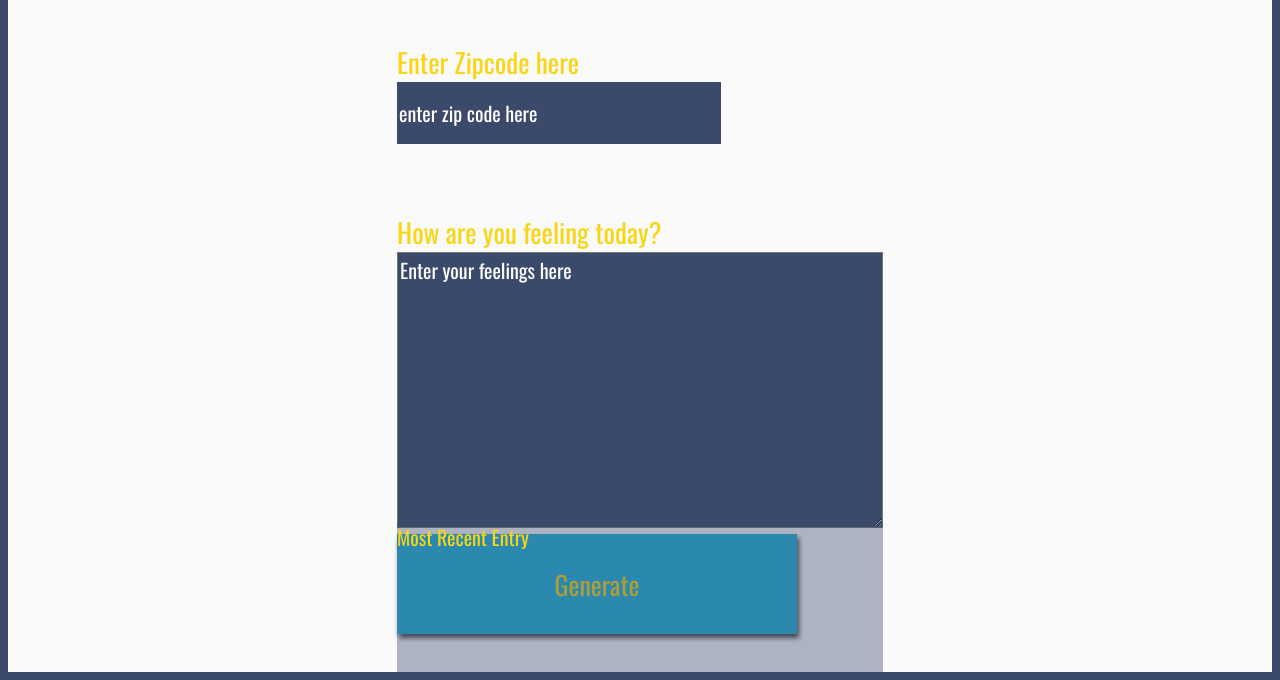
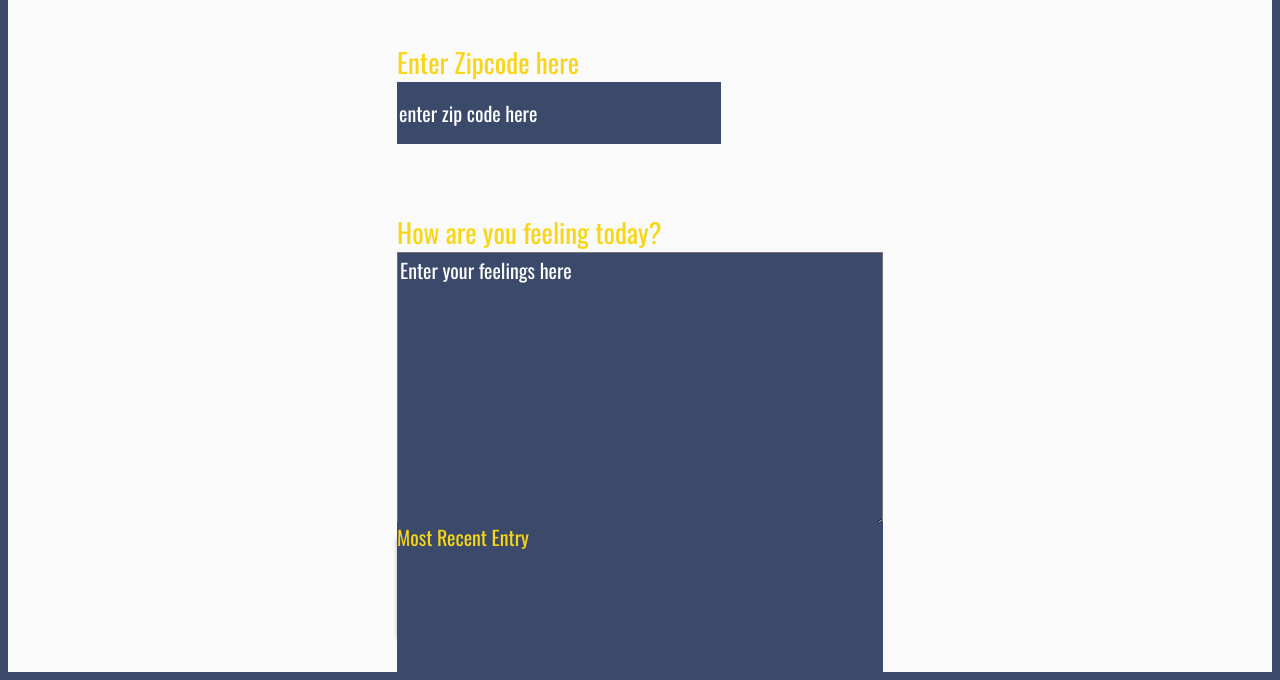
Before and after one commit to Enid-Sky/weather-app, a plain HTML site: page website/index.html in a window 1280 px wide. Shown: the part 136-816 px from the top of the page. Drawn offline with nearby package versions, Linux system fonts and the light colour scheme; a web font is replaced by a local one.

Commit message:
update text box color to match all

```diff
--- a/website/style.css
+++ b/website/style.css
@@ -27,7 +27,7 @@ body {
 .holder {}
 
 .entry {
-  background: rgba(59, 74, 107, .4);
+  background: #3b4a6b
 }
 
 #entryHolder {}
```
